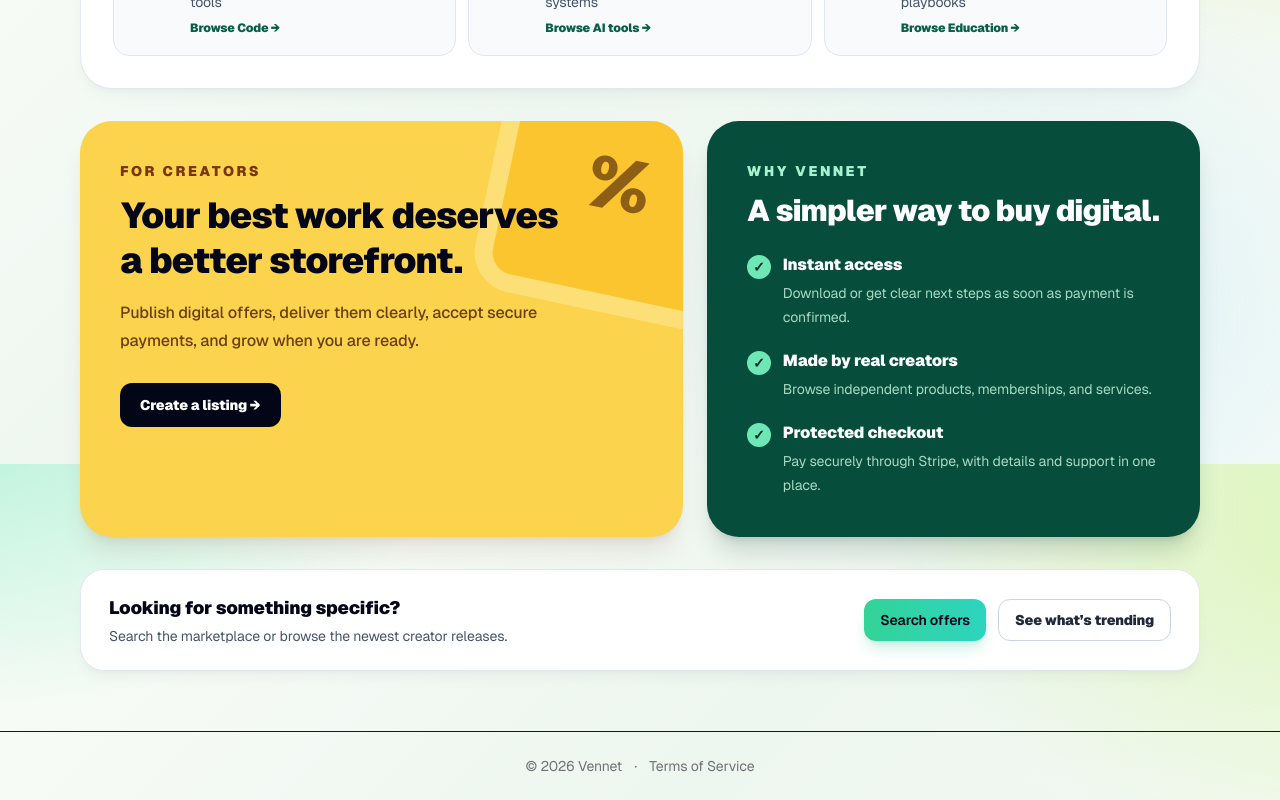
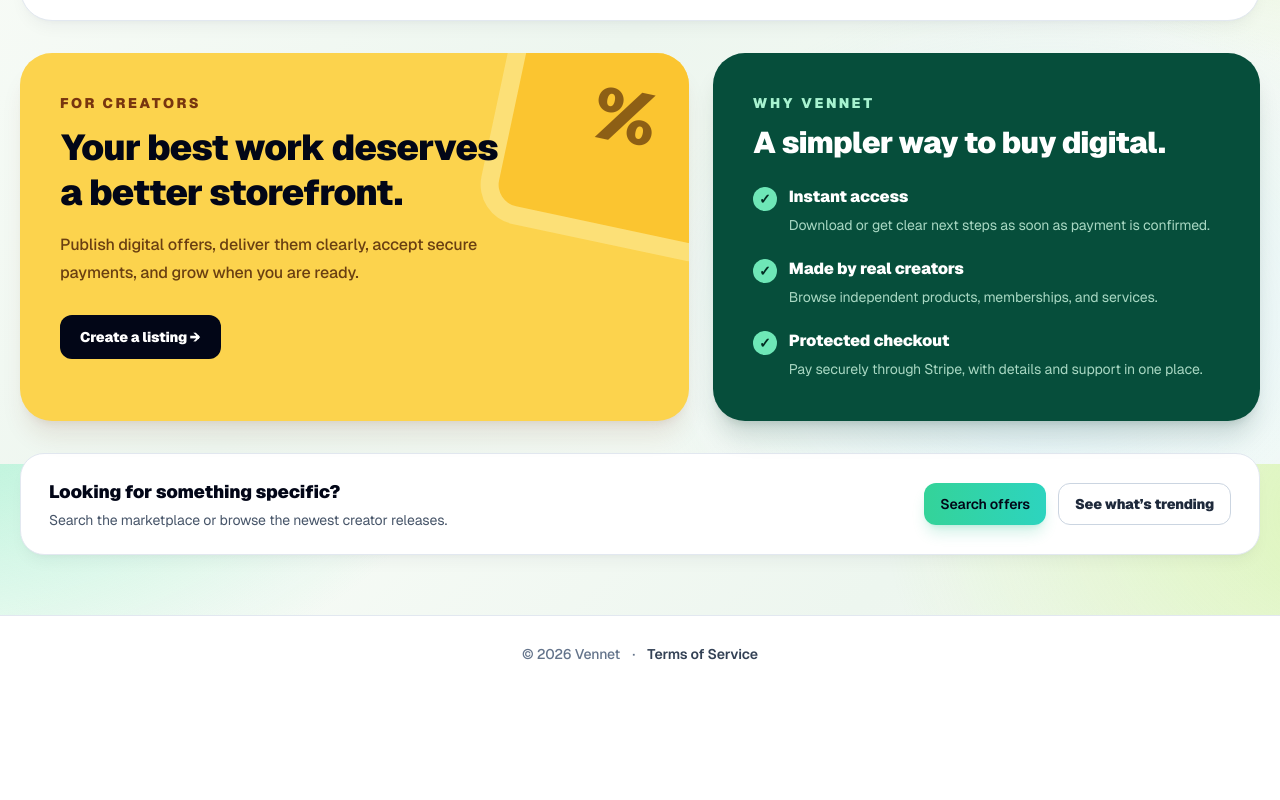
Before and after one commit to MagroOwner/Vennet, a Next.js app: page / in a window 1280 px wide. Shown: the part 1136-1936 px from the top of the page. After the commit the page ends 1828 px from the top, so only its background shows below. Built offline with nearby package versions, Linux system fonts and the light colour scheme; no server answers.

Commit message:
Streamline marketplace shell

```diff
--- a/src/app/layout.tsx
+++ b/src/app/layout.tsx
@@ -3,7 +3,6 @@ import localFont from "next/font/local";
 import "./globals.css";
 import { Navbar } from "@/components/Navbar";
 import { Providers } from "@/components/Providers";
-import { QuickNav } from "@/components/QuickNav";
 import { CookieConsent } from "@/components/CookieConsent";
 import Link from "next/link";
 
@@ -21,9 +20,9 @@ export default function RootLayout({ children }: Readonly<{ children: React.Reac
       <body className={`${geistSans.variable} ${geistMono.variable} flex min-h-screen flex-col text-slate-900 antialiased`}>
         <Providers>
           <Navbar />
-          <main className="mx-auto w-full max-w-6xl flex-1 px-4 py-8"><QuickNav />{children}</main>
-          <footer className="border-t border-zinc-900 px-5 py-6 text-center text-sm text-zinc-500">
-            <span>© {new Date().getFullYear()} Vennet</span><span className="mx-3">·</span><Link href="/terms" className="hover:text-emerald-400">Terms of Service</Link>
+          <main className="mx-auto w-full max-w-7xl flex-1 px-4 py-7 sm:px-5 sm:py-8">{children}</main>
+          <footer className="border-t border-slate-200 bg-white px-5 py-7 text-center text-sm font-medium text-slate-500">
+            <span>© {new Date().getFullYear()} Vennet</span><span className="mx-3">·</span><Link href="/terms" className="font-semibold text-slate-700 transition hover:text-emerald-700">Terms of Service</Link>
           </footer>
           <CookieConsent />
         </Providers>
```
